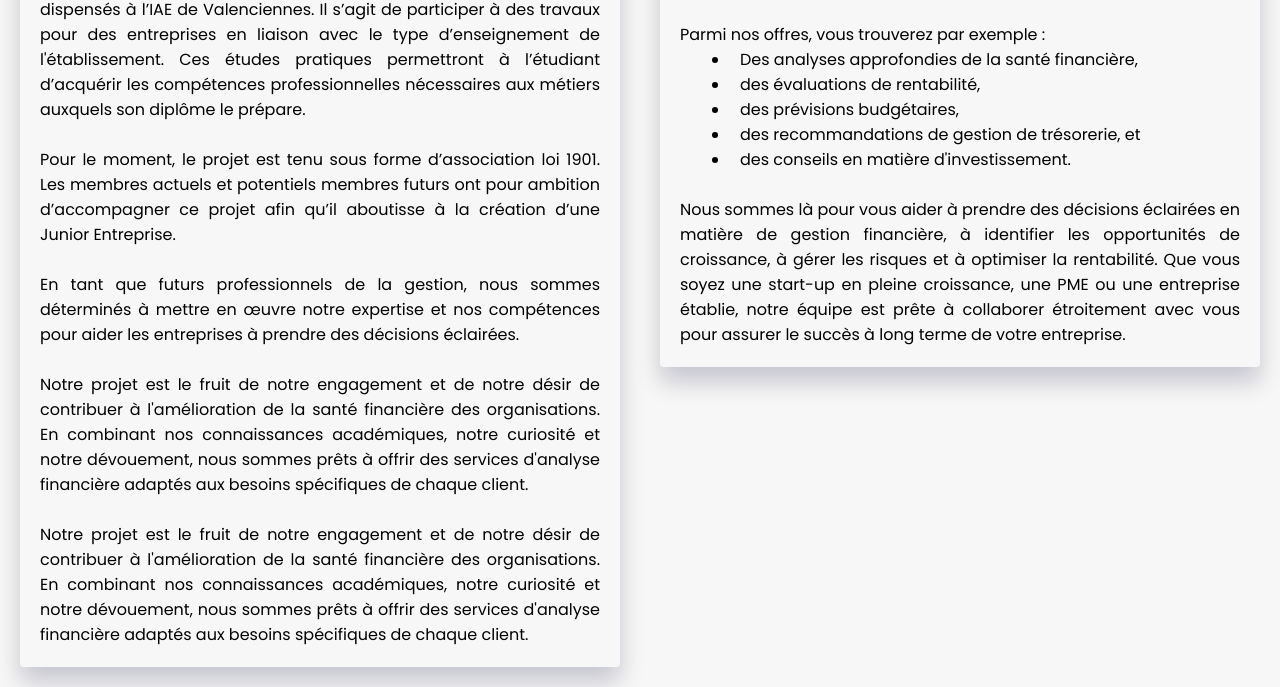
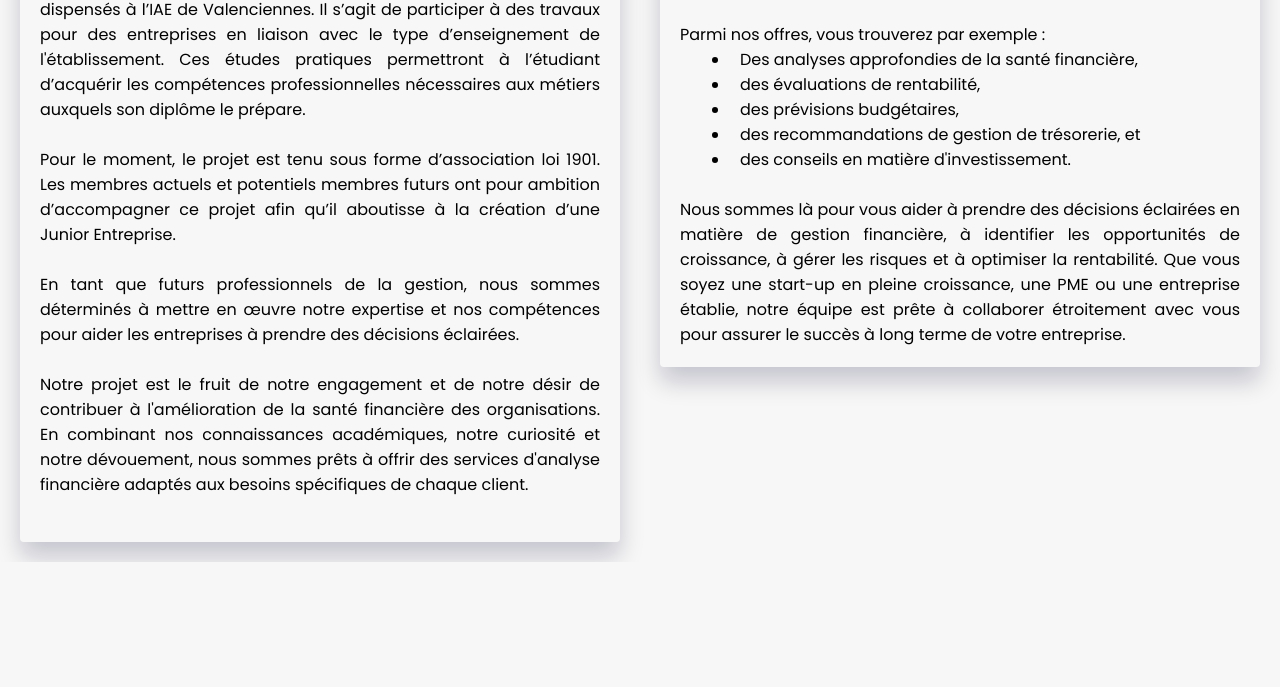
Before and after one commit to mlouison/iae-finance-project, a plain HTML site: page projet.html in a window 1280 px wide. Shown: the part 292-979 px from the top of the page. After the commit the page ends 854 px from the top, so only its background shows below. Drawn offline with nearby package versions, Linux system fonts and the light colour scheme.

Commit message:
Update projet.html

```diff
--- a/projet.html
+++ b/projet.html
@@ -37,7 +37,6 @@
                     <br>
                     <p>Notre projet est le fruit de notre engagement et de notre désir de contribuer à l'amélioration de la santé financière des organisations. En combinant nos connaissances académiques, notre curiosité et notre dévouement, nous sommes prêts à offrir des services d'analyse financière adaptés aux besoins spécifiques de chaque client.</p>
                     <br>
-                    <p>Notre projet est le fruit de notre engagement et de notre désir de contribuer à l'amélioration de la santé financière des organisations. En combinant nos connaissances académiques, notre curiosité et notre dévouement, nous sommes prêts à offrir des services d'analyse financière adaptés aux besoins spécifiques de chaque client.</p>
                 </div>
 
             </div>
```
